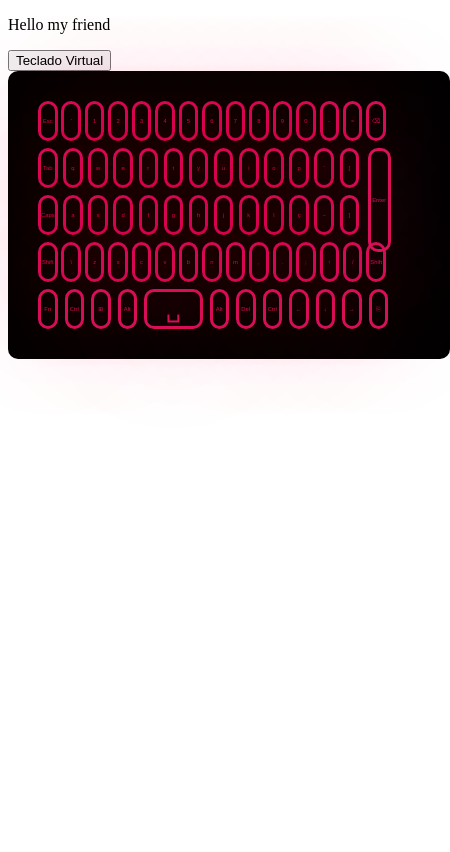
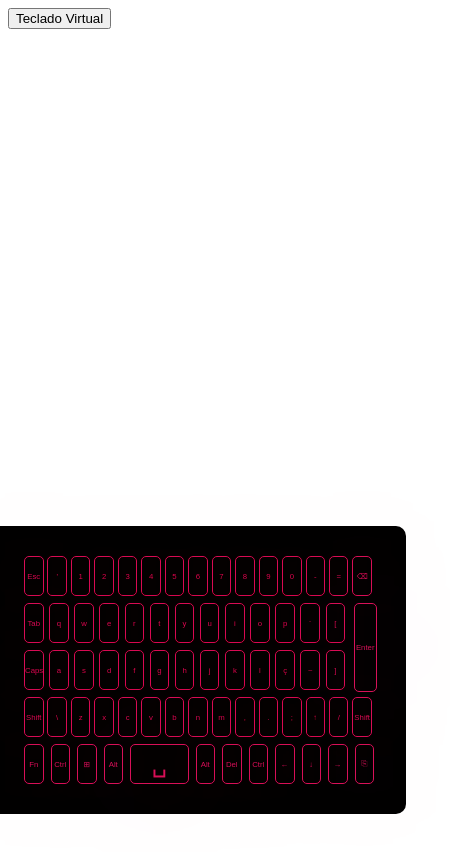
Before and after one commit to YonahPy/teclado-virtual, a plain HTML site: page index.html in a window 390 px wide. Shown: the whole page, 450 px wide, since content can reach past the window. Drawn offline with Linux system fonts and the light colour scheme.

Commit message:
muito bom

```diff
--- a/index.html
+++ b/index.html
@@ -9,7 +9,7 @@
 </head>
 <body>
     <main>
-        <p>Hello my friend</p>
+
         <button>Teclado Virtual</button>
         <div class="keyboard">
            <div class="fileira1">
@@ -98,14 +98,7 @@
            </div>
         </div>
     </main>
-    <script>
-     function pressKey(element) {
-     element.classList.add('pressed');
-     setTimeout(() => {
-          element.classList.remove('pressed');
-  }, 100);
-}
-
+    <script src="script.js">
 
     </script>
 </body>
--- /dev/null
+++ b/script.js
@@ -0,0 +1,6 @@
+function pressKey(element) {
+    element.classList.add('pressed');
+    setTimeout(() => {
+         element.classList.remove('pressed');
+ }, 100);
+}
--- a/style.css
+++ b/style.css
@@ -22,6 +22,7 @@ main{
 
     width: 100vw;
     height: 100vh;
+
 }
 
 
@@ -33,10 +34,15 @@ main{
     background-color: rgb(0, 0, 0);
     width: 80%;
     max-width: 1150px;
-    padding: 30px 70px 30px 40px;
+    padding: 30px 100px 30px 40px;
     border-radius: 10px;
     gap: 7px;
-    margin: auto;
+    position: fixed;
+    bottom: 30px;
+    left: 50%;
+    transform: translateX(-50%);
+
+
 
 }
 .fileira1 > div, .fileira2 > div, .fileira3 > div, .fileira4 > div, .fileira5 > div{
@@ -91,7 +97,7 @@ main{
     display: flex;
     position: absolute;
     justify-self: flex-end;
-    height: 14.7%;
+    height: 31.8%;
     width: 6vw;
     z-index: 1;
     margin-right: -1px;
@@ -149,11 +155,7 @@ main{
 
 }
 
-@media (max-width: 1365px){
-    #enter{
-        height: 15.3%;
-    }
-}
+
 
 @media (max-width: 907px){
 
@@ -190,9 +192,12 @@ main{
 
 @media (max-width: 765px){
 
-
+    .fileira1 > div, .fileira2 > div, .fileira3 > div, .fileira4 > div, .fileira5 > div{
+        border: 2px solid var(--rosa-forte);
+        border-radius: 7px;
+    }
     .keyboard{
-        padding: 30px 80px 30px 30px;
+        padding: 30px 90px 30px 30px;
         margin: 0;
     }
 
@@ -214,21 +219,30 @@ main{
     }
 
 }
-@media (max-width: 620px){
+@media (max-width: 680px){
+
+    .fileira1 > div, .fileira2 > div, .fileira3 > div, .fileira4 > div, .fileira5 > div{
+        border: 1px solid var(--rosa-forte);
+        border-radius: 5px;
+        font-size: 2.1vw;
+        filter: drop-shadow(0px 0px 50px var(--rosa-forte));
+    }
     .key{
-        height: 40px;
+        height: 35px;
+
 
     }
     #enter{
-        height: 12.3%;
+        height: 29%;
     }
     .keyboard{
-        padding: 30px 100px 30px 30px;
+        padding: 30px 100px 30px 40px;
         margin: 0;
 
     }
     .fileira1{
         margin-right: 7vw;
+
     }
     .fileira2{
         margin-right: 7vw;
@@ -247,8 +261,16 @@ main{
 @media (max-width: 570px){
 
 
+    .keyboard{
+        padding: 30px 70px 30px 40px;
+    }
+
     .fileira1 > div, .fileira2 > div, .fileira3 > div, .fileira4 > div, .fileira5 > div{
-        font-size: 1.5vw;
+
+
+        border: 1px solid var(--rosa-forte);
+        border-radius: 5px;
+        font-size: 2vw;
     }
 
     .key{
@@ -264,7 +286,7 @@ main{
         margin-right: -10px;
     }
     #enter{
-
+        height: 31%;
     }
     #caps{
         width: 5vw;
```
